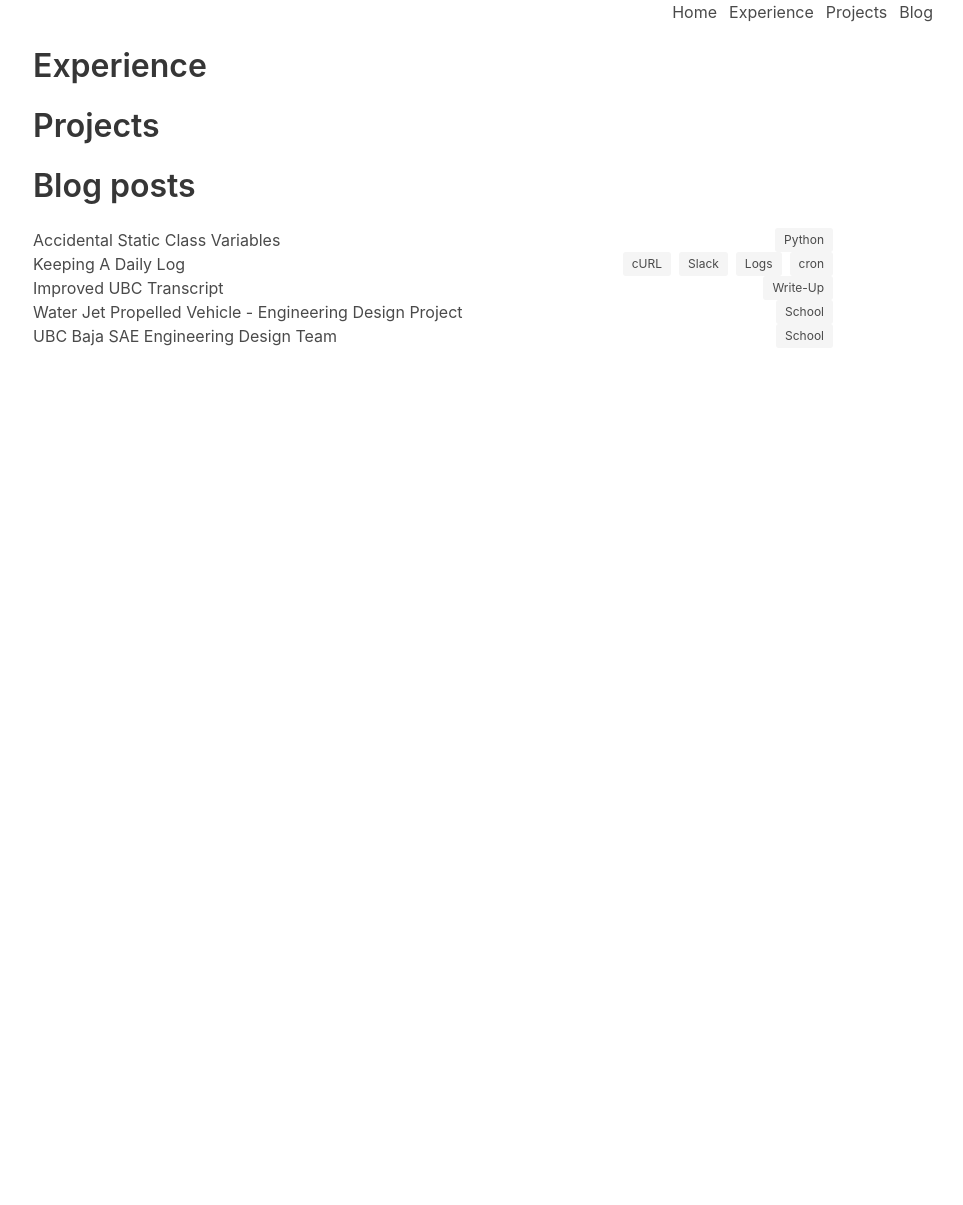
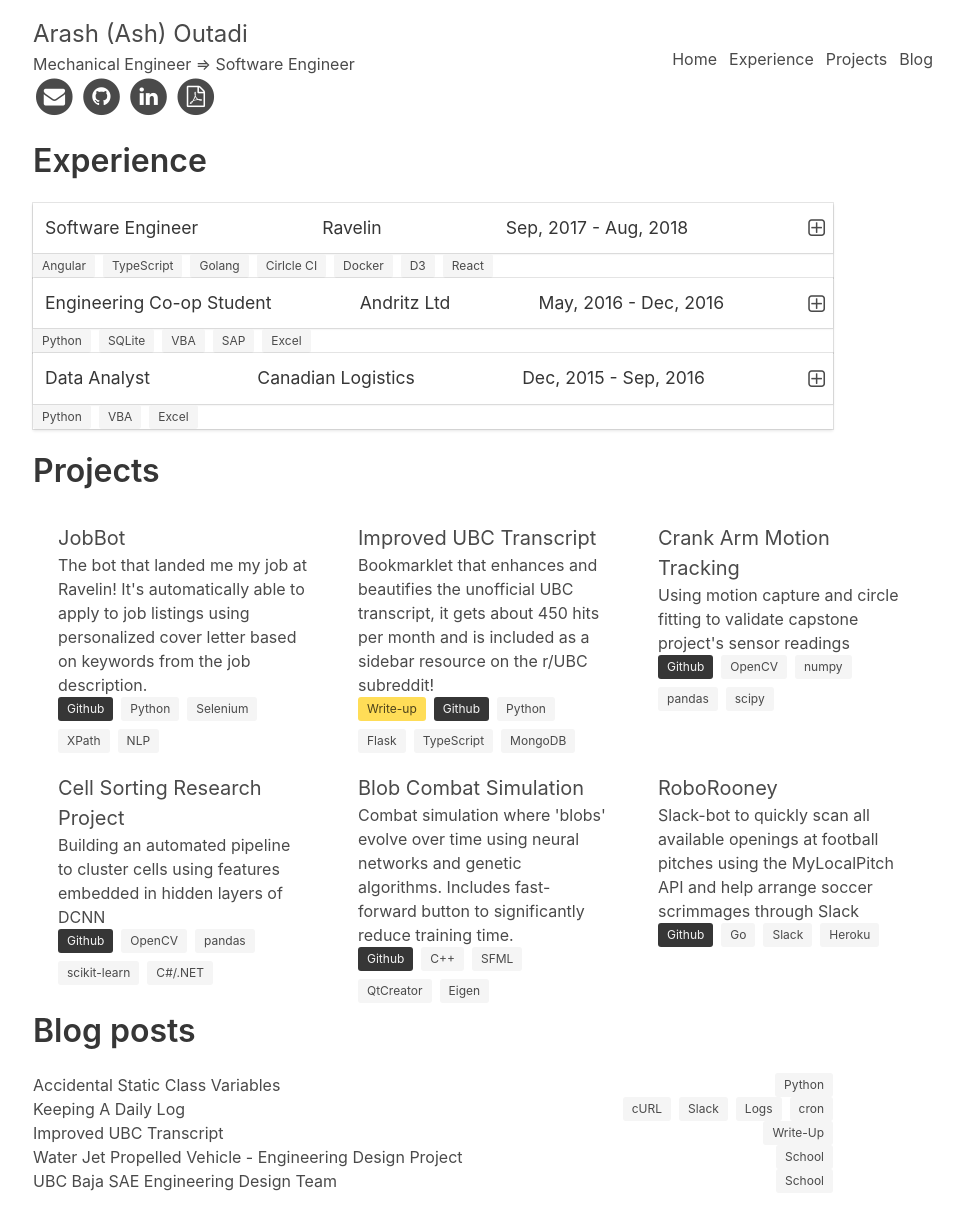
Before and after one commit to arashout/arashout.site, a Jekyll site: the page built from index.html, in a window 1280 px wide. Shown: the whole page, without its empty margins (157-1120 px from the left). Built offline with Jekyll 4.4.1, drawn with Linux system fonts in a browser that asks for light colours; before the commit the page ends 900 px from its top, so only the background shows below that.

Commit message:
Add prepush resumeyaml

```diff
--- a/_data/resume.yaml
+++ b/_data/resume.yaml
@@ -1 +1,164 @@
-../ResumeGenerator/resume.yaml
+settings:
+  includeSkills: false
+basics:
+  name: Arash (Ash) Outadi
+  label: Programmer
+  email: arash.out@gmail.com
+  phone: null
+  website: 'http://arashout.site'
+  location:
+    address: null
+    postalCode: null
+    city: Burnaby
+    countryCode: CA
+    region: British Columbia
+    regionCode: BC
+  htmlTitle: Mechanical Engineer &rArr; Software Engineer
+profiles:
+  - website: Gmail
+    username: arash.out@gmail.com
+    url: 'mailto:arash'
+    html: >-
+      <a href='mailto:arash.out@gmail.com' title='Email me'> <span
+      class='fa-stack fa-lg'> <i class='fa fa-circle fa-stack-2x'></i> <i
+      class='fa fa-envelope fa-stack-1x fa-inverse'></i> </span> </a>
+  - website: Github
+    username: arashout
+    url: 'https://github.com/arashout'
+    html: >-
+      <a href='https://github.com/arashout' title='Github'> <span
+      class='fa-stack fa-lg'> <i class='fa fa-circle fa-stack-2x'></i> <i
+      class='fa fa-github fa-stack-1x fa-inverse'></i> </span> </a>
+  - website: LinkedIn
+    username: arashout
+    url: 'https://www.linkedin.com/in/arashout/'
+    html: >-
+      <a href='https://www.linkedin.com/in/arashout/' title='LinkedIn'> <span
+      class="fa-stack fa-lg"> <i class="fa fa-circle fa-stack-2x"></i> <i
+      class="fa fa-linkedin fa-stack-1x fa-inverse"></i> </span> </a>
+  - website: Resume
+    username: Arash
+    url: 'https://github.com/arashout/ResumeGenerator/raw/master/arash_outadi_resume.pdf'
+    html: >-
+      <a href='https://github.com/arashout/ResumeGenerator/raw/master/arash_outadi_resume.pdf' title='PDF Resume'>
+      <span class="fa-stack fa-lg"> <i class="fa fa-circle fa-stack-2x"></i>
+      <i class="fa fa-file-pdf-o fa-stack-1x fa-inverse"></i> </span> </a>
+experiences:
+  - company: Ravelin
+    position: Software Engineer
+    startDate: 2017-09-12T00:00:00.000Z
+    endDate: 2018-08-17T00:00:00.000Z
+    summary:
+          Full stack engineer primarily developing and maintaining customer facing
+          dashboard built with Angular and powered by Go micro-services
+    highlights:
+      - Added end-to-end tests to Angular dashboard to catch regressions during critical user paths
+      - Upgraded various parts of CI pipeline to ultimately reduce build times by 50%
+      - Improved/implemented many new features of graph visualizations, including closest neighbors highlighting and various filters
+      - Built a critical chrome extension used daily by the sales team for prospecting
+    technologies:
+      - Angular
+      - TypeScript
+      - Golang
+      - Cirlcle CI
+      - Docker
+      - D3
+      - React
+  - company: Andritz Ltd
+    position: Engineering Co-op Student
+    startDate: 2016-05-22T00:00:00.000Z
+    endDate: 2016-12-20T00:00:00.000Z
+    highlights:
+      - Created a suite of Excel tools saving PMs 10 hours every week
+      - Significantly reduced time spent searching for SAP materials with small database app
+    technologies:
+      - Python
+      - SQLite
+      - VBA
+      - SAP
+      - Excel
+  - company: Canadian Logistics
+    position: Data Analyst
+    startDate: 2015-12-27T00:00:00.000Z
+    endDate: 2016-09-05T00:00:00.000Z
+    highlights:
+      - Automated daily manual processing task saving 2 hours per day
+      - Improved hiring practices through visualization of low retention rates associated with certain labor agencies
+    technologies:
+      - Python
+      - VBA
+      - Excel
+    # noDisplay: true
+education:
+  -
+    institution: University of British Columbia
+    location:
+        city: Vancouver
+        regionCode: BC
+    studyType: Bachelor of Applied Science
+    startDate: 2013-09-07
+    endDate: 2019-05-01
+    gpa: 3.6/4.3
+projects:
+  - name: JobBot
+    source: 'https://github.com/arashout/JobBot'
+    summary: >-
+      The bot that landed me my job at Ravelin! It's automatically able
+      to apply to job listings using personalized cover letter based on
+      keywords from the job description.
+    technologies:
+      - Python
+      - Selenium
+      - XPath
+      - NLP
+  - name: Improved UBC Transcript
+    source: 'https://github.com/arashout/ImprovedUBCTranscript'
+    writeup: 'http://arashout.site/posts/improved-ubc-transcript'
+    summary: >-
+      Bookmarklet that enhances and beautifies the unofficial UBC transcript,
+      it gets about 450 hits per month and is included as a sidebar resource
+      on the r/UBC subreddit!
+    technologies:
+      - Python
+      - Flask
+      - TypeScript
+      - MongoDB
+  - name: Crank Arm Motion Tracking
+    source: 'https://github.com/arashout/spindle-rotation-tracking'
+    summary: >-
+      Using motion capture and circle fitting to validate capstone project's sensor readings
+    technologies:
+      - OpenCV
+      - numpy
+      - pandas
+      - scipy
+  - name: Cell Sorting Research Project
+    source: 'https://bitbucket.org/arashoutadi/mech493/src/master'
+    summary: >-
+      Building an automated pipeline to cluster cells using features embedded in hidden layers of DCNN
+    technologies:
+      - OpenCV
+      - pandas
+      - scikit-learn
+      - C#/.NET
+  - name: Blob Combat Simulation
+    source: 'https://github.com/arashout/BlobCombatSimulator'
+    summary: >-
+      Combat simulation where 'blobs' evolve over time using
+      neural networks and genetic algorithms. Includes fast-forward
+      button to significantly reduce training time.
+    technologies:
+      - C++
+      - SFML
+      - QtCreator
+      - Eigen
+  - name: RoboRooney
+    source: 'https://github.com/arashout/RoboRooneyStarter'
+    summary: >-
+      Slack-bot to quickly scan all available openings at football pitches using
+      the MyLocalPitch API and help arrange soccer scrimmages through Slack
+    technologies:
+      - Go
+      - Slack
+      - Heroku
+    # noDisplay: true
```
